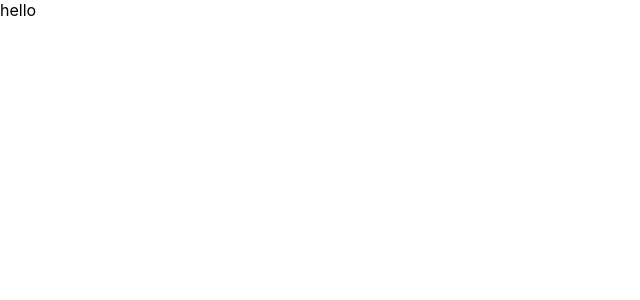
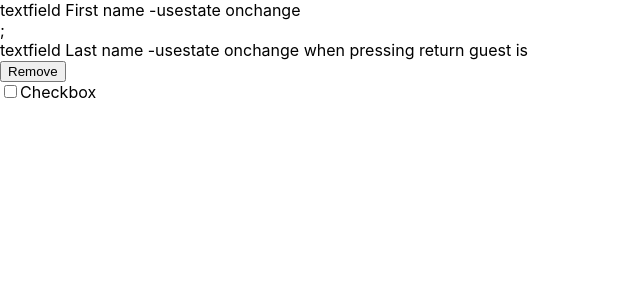
Before and after one commit to Sophie-Zulinski/react-guest-list, a React (Create React App) app: page / in a window 1280 px wide. Shown: the top 300 px of the page, without its empty margins (0-640 px from the left). Built offline with nearby package versions, Linux system fonts and the light colour scheme.

Commit message:
Add structure

```diff
--- a/src/App.js
+++ b/src/App.js
@@ -1,7 +1,30 @@
 import './App.css';
 
 function App() {
-  return <div>hello</div>;
+  return (
+    <>
+      <div className='data-test-id="guest"'>
+        <form>
+          <div>textfield First name -usestate onchange </div>;
+          <div>
+            textfield Last name -usestate onchange when pressing return guest is
+          </div>
+          <button aria-label="data-test-id=`guest`">Remove</button>{' '}
+          {/*-to clear all input of the form*/}
+          <div>
+            <label>
+              <input
+                aria-label="fist name last name attending status"
+                type="checkbox"
+              />
+              Checkbox{' '}
+              {/*-if clicked --> attending, if not --> not attending */}
+            </label>
+          </div>
+        </form>
+      </div>
+    </>
+  );
 }
 
 export default App;
```
